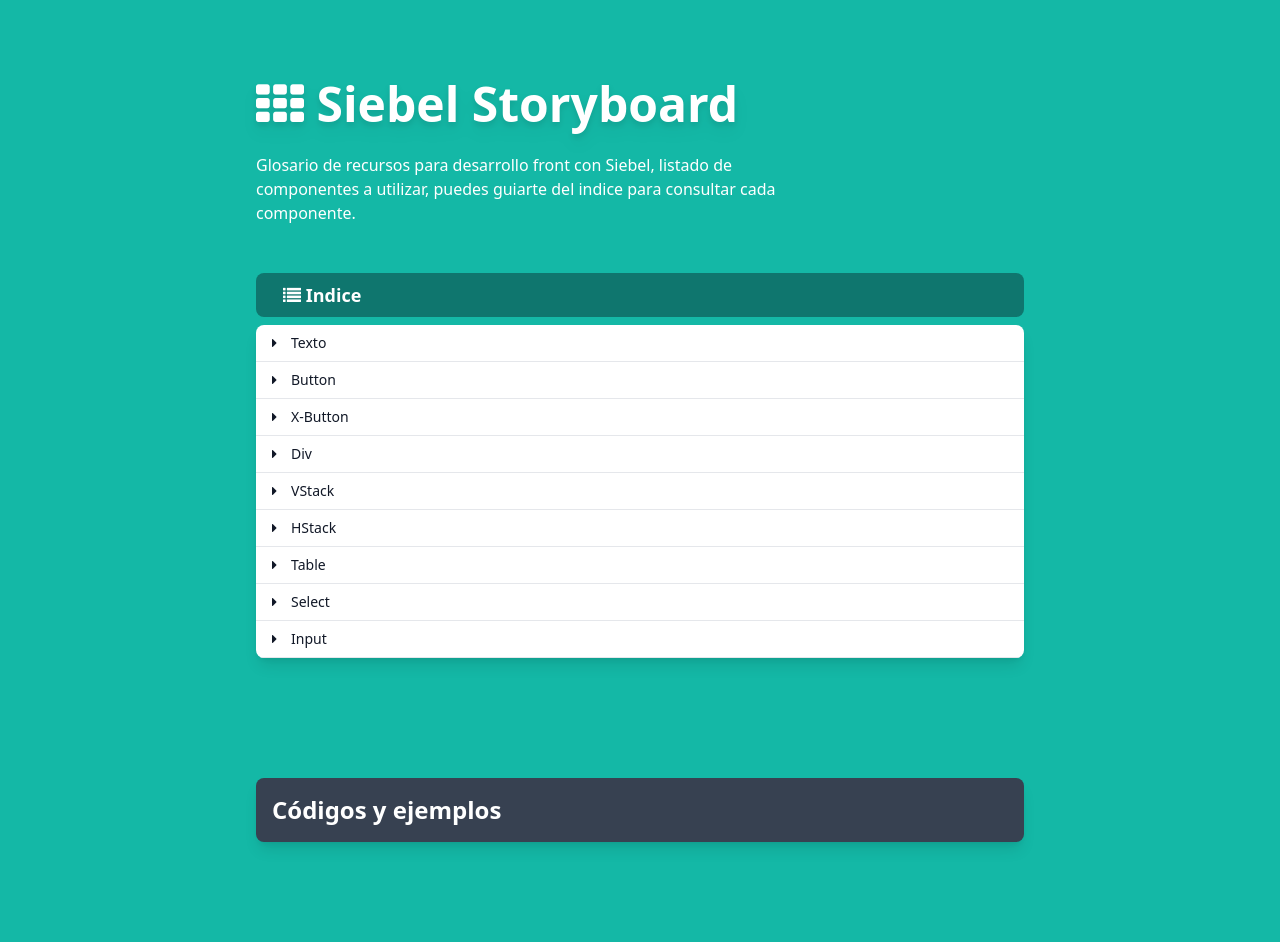
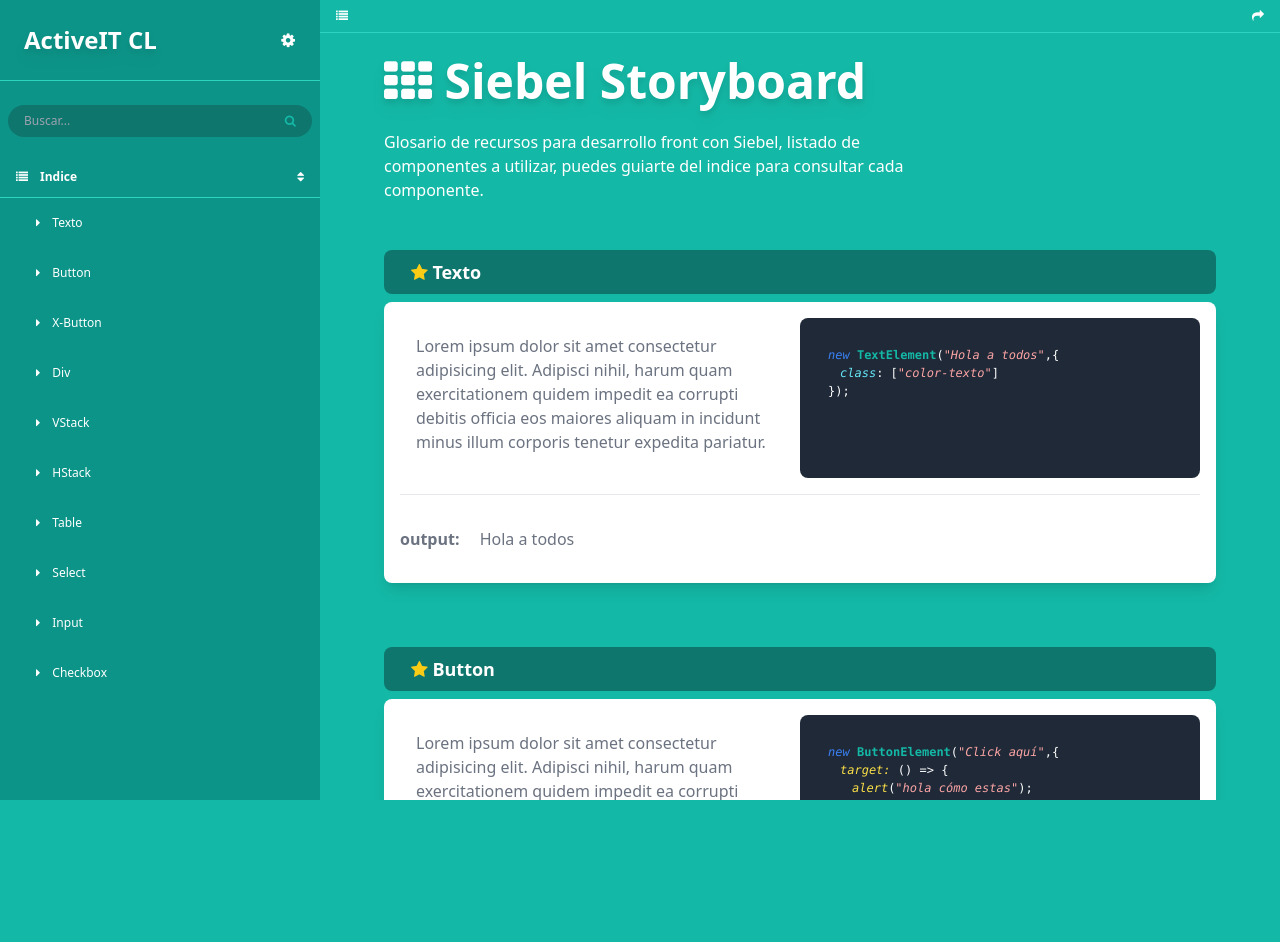
Before and after one commit to sebollito/StoryBook, a website built with webpack: page src/index.html in a window 1280 px wide. Shown: the top 942 px of the page. After the commit the page ends 800 px from the top, so only its background shows below. Built offline with nearby package versions, Linux system fonts and the light colour scheme.

Commit message:
upd: change interface add sidebar

```diff
--- a/package.json
+++ b/package.json
@@ -12,11 +12,11 @@
   "author": "",
   "license": "ISC",
   "devDependencies": {
-    "@types/ait-bpd-common": "git+ssh://git@bitbucket.org:activeitspa/ait-bpd-common.git",
     "@tailwindcss/aspect-ratio": "^0.4.2",
     "@tailwindcss/forms": "^0.5.3",
     "@tailwindcss/line-clamp": "^0.4.4",
     "@tailwindcss/typography": "^0.5.9",
+    "@types/ait-bpd-common": "git+ssh://git@bitbucket.org:activeitspa/ait-bpd-common.git",
     "autoprefixer": "^10.4.14",
     "css-loader": "^6.7.3",
     "html-webpack-plugin": "^5.5.0",
@@ -24,6 +24,7 @@
     "postcss-loader": "^7.2.4",
     "postcss-preset-env": "^8.3.1",
     "style-loader": "^3.3.2",
+    "tailwind-scrollbar": "^3.0.0",
     "tailwindcss": "^3.3.1",
     "ts-loader": "^9.4.2",
     "typescript": "^5.0.4",
--- a/src/Controller.ts
+++ b/src/Controller.ts
@@ -6,6 +6,7 @@
     root: HTMLElement;
     left: HTMLElement;
     center: HTMLElement;
+    centerContainer: HTMLElement;
     right: HTMLElement;
 
     constructor() {
@@ -14,6 +15,7 @@
         this.root = this.document.getElementById('root');
         this.left = this.document.getElementById('left');
         this.center = this.document.getElementById('center');
+        this.centerContainer = this.document.getElementById('center-container');
         this.right = this.document.getElementById('right');
     }
 
--- a/src/components/ElementCollections.ts
+++ b/src/components/ElementCollections.ts
@@ -1,11 +1,10 @@
 
-const implementScrollUp = async function() {
+const implementScrollUp = async function(parent?:HTMLElement) {
     let btnUp = document.getElementById('btn-browser-up');
 
-    window.document.addEventListener('scroll',(w) => {
-        let doc = document.scrollingElement;
-
-        if(doc.scrollTop > 750)
+    parent.addEventListener('scroll',(w) => {
+        console.log(w)
+        if(parent.scrollTop > 750)
         {
             btnUp.classList.add('active');
         }
@@ -16,7 +15,7 @@
     })
 
     btnUp.onclick = (e) => {
-        document.scrollingElement.scrollTo({
+        parent.scrollTo({
             top: 0,
             left: 0,
             behavior: 'smooth'
@@ -28,16 +27,16 @@
 
     let container = document.createElement('div');
     let list = document.createElement('ul');
-        list.className = "w-full text-sm font-medium text-gray-900 bg-white rounded-lg dark:text-gray-500 overflow-hidden shadow-lg";
+        list.className = "w-full text-white font-medium text-gray-900";
 
     items.map((elm: any, index:number) => {
 
         let item = document.createElement('li');
-            item.className = 'transition cursor-pointer w-full px-4 py-2 border-b border-gray-200 hover:bg-gray-100 flex flex-row items-center';
+            item.className = 'transition cursor-pointer text-[12px] w-full px-[3em] py-4 hover:bg-teal-700 flex flex-row items-center';
         let icon = document.createElement('i');
             icon.className = elm.icon;
         let a = document.createElement('a')
-            a.className = 'decoration-none block ml-[1em]';
+            a.className = 'decoration-none block ml-[1em] w-full';
             a.innerText = elm.name
             a.href = "#" + elm.href
 
--- a/src/components/centerBlock.ts
+++ b/src/components/centerBlock.ts
@@ -15,14 +15,14 @@
 
     constructor() {
         super();
-        implementScrollUp();
+        implementScrollUp(this.center);
     }
 
     initPage() {
         console.log("Welcome to Siebel StoryBoard!!!");
-        this.shadeText("Indice",`<i class="fa fa-list"></i>`);
+        //this.shadeText("Indice",`<i class="fa fa-list"></i>`);
         this.BList();
-        this.textBlock();
+        //this.textBlock();
         this.shadeText("Texto");
         this.exmapleContentText();
         this.shadeText("Button");
@@ -45,7 +45,7 @@
 
     BList() {
         let items = [
-            { name: 'Texto', href: 'texto',icon: 'fa fa-caret-right' },
+            { name: 'Texto', href: 'texto',icon: 'fa fa-caret-right text' },
             { name: 'Button', href: 'button',icon: 'fa fa-caret-right' },
             { name: 'X-Button', href: 'x-button',icon: 'fa fa-caret-right' },
             { name: 'Div', href: 'div',icon: 'fa fa-caret-right' },
@@ -54,18 +54,19 @@
             { name: 'Table', href: 'table',icon: 'fa fa-caret-right' },
             { name: 'Select', href: 'select',icon: 'fa fa-caret-right' },
             { name: 'Input', href: 'input',icon: 'fa fa-caret-right' },
+            { name: 'Checkbox', href: 'checkbox',icon: 'fa fa-caret-right' },
         ]
 
-        buildUiList(items,this.center);
+        buildUiList(items,this.left);
     }
 
     textBlock() {
         let str = "Códigos y ejemplos";
-        textDarkBlock(str,this.center);
+        textDarkBlock(str,this.centerContainer);
     }
 
     shadeText(str:string,icon?:string) {
-        shadeTextBlock(str,this.center,icon);
+        shadeTextBlock(str,this.centerContainer,icon);
     }
 
     exmapleContentText() {
@@ -76,7 +77,7 @@
         `;
         let output = `<b>output:</b> <span class="ml-[1em] text-gray-500">Hola a todos</span>`;
 
-        exampleBlockContent(this.lorem,code,output,this.center);
+        exampleBlockContent(this.lorem,code,output,this.centerContainer);
     }
 
     exmapleContentButton() {
@@ -93,7 +94,7 @@
         `;
         let output = `<b>output:</b> <button onclick="alert('hola cómo estas')" class="ml-[1em] transition px-3 py-[.35em] bg-red-500 hover:bg-red-600 text-white rounded-sm shadow">click aquí</button>`;
 
-        exampleBlockContent(this.lorem,code,output,this.center).then(con => {
+        exampleBlockContent(this.lorem,code,output,this.centerContainer).then(con => {
             let right = con.querySelectorAll('.divided div')[1];
                 right.classList.add('h-[14em]');
         });
@@ -104,7 +105,7 @@
         let output = `<b>output:</b> <button onclick="alert('Hola a todos')" class="ml-[1em] bg-blue-700 hover:bg-blue-800 text-white rounded-sm px-3 py-1" id="auth-verify-relation">Verificar</button>`;
 
         let html = false
-        exampleBlockContent(this.lorem,code,output,this.center,html).then(con => {
+        exampleBlockContent(this.lorem,code,output,this.centerContainer,html).then(con => {
             let right = con.querySelectorAll('.divided div')[1];
                 right.classList.add('h-[17em]')
         });
@@ -119,7 +120,7 @@
         });`;
         let output = `<b>output:</b> <span class="ml-[1em] px-3 py-1 border border-gray-200">Saludos</span>`;
 
-        exampleBlockContent(this.lorem,code,output,this.center).then(con => {
+        exampleBlockContent(this.lorem,code,output,this.centerContainer).then(con => {
             let right = con.querySelectorAll('.divided div')[1];
                 right.classList.add('h-[10em]')
         });
@@ -142,7 +143,7 @@
             </p>
         </div>`;
 
-        exampleBlockContent(this.lorem,code,output,this.center).then(con => {
+        exampleBlockContent(this.lorem,code,output,this.centerContainer).then(con => {
             let right = con.querySelectorAll('.divided div')[1];
                 right.classList.add('h-[13em]')
         });
@@ -165,7 +166,7 @@
             </p>
         </div>`;
 
-        exampleBlockContent(this.lorem,code,output,this.center).then(con => {
+        exampleBlockContent(this.lorem,code,output,this.centerContainer).then(con => {
             let right = con.querySelectorAll('.divided div')[1];
                 right.classList.add('h-[13em]')
         });
@@ -239,7 +240,7 @@
             <table>
         </div>`;
 
-        exampleBlockContent(this.lorem,code,output,this.center).then(con => {
+        exampleBlockContent(this.lorem,code,output,this.centerContainer).then(con => {
             let divided = con.querySelectorAll('.divided div');
 
             let left = divided[0];
@@ -303,7 +304,7 @@
                 </select>
             </div>
         </div>`;
-        exampleBlockContent(this.lorem,code,output,this.center).then(con => {
+        exampleBlockContent(this.lorem,code,output,this.centerContainer).then(con => {
             let divided = con.querySelectorAll('.divided div');
 
             let right = divided[1];
@@ -344,7 +345,7 @@
             </div>
         </div>`;
 
-        exampleBlockContent(this.lorem,code,output,this.center).then(con => {
+        exampleBlockContent(this.lorem,code,output,this.centerContainer).then(con => {
             let divided = con.querySelectorAll('.divided div');
 
             let right = divided[1];
--- a/src/css/style.css
+++ b/src/css/style.css
@@ -3,7 +3,7 @@
 @tailwind utilities;
 
 
-html {
+html,#center {
     scroll-behavior: smooth;
 }
 #btn-browser-up {
--- a/src/index.html
+++ b/src/index.html
@@ -8,10 +8,49 @@
 </head>
 <body class="bg-teal-500 text-white p-0 m-0">
     <template>
-        <div id="root" class="flex space-between items-center h-full">
-            <div id="left" class="w-[20%]"></div>
-            <div id="center" class="w-[60%] py-[5em]">
+        <div id="root" class="flex space-between items-start h-full">
+            <div id="left" class="w-[25%] bg-teal-600 h-[100vh] overflow-y-scroll scrollbar scrollbar-thumb-teal-700 scrollbar-track-teal-400 scrollbar-thin">
+                <div class="flex space-between items-center p-4 border-b border-teal-400">
+                    <div class="p-2 font-bold drop-shadow-lg text-2xl w-[70%]">
+                        ActiveIT CL
+                    </div>
+                    <div class="flex justify-end w-[30%]">
+                        <button class="transition hover:bg-teal-700 rounded-full w-[2em] h-[2em]">
+                            <i class="fa fa-cog"></i>
+                        </button>
+                    </div>
+                </div>
+                <div class="p-2 mt-[1em]">
+                    <div class="rounded-full bg-teal-700 px-4 py-2 text-xs flex items-center">
+                        <input type="text" placeholder="Buscar..." class="bg-transparent outline-none w-full" />
+                        <i class="fa fa-search float-right text-teal-500"></i>
+                    </div>
+                </div>
+                <br>
+                <div class="flex space-between items-center text-xs px-4 pb-[1em] border-b border-teal-400">
+                    <div class="w-[10%]">
+                        <i class="fa fa-list"></i>
+                    </div>
+                    <div class="w-full">
+                        <span class="font-bold">Indice</span>
+                    </div>
+                    <div class="w-[10%] text-right">
+                        <i class="fa fa-sort"></i>
+                    </div>
+                </div>
+            </div>
+            <div id="center" class="w-[75%] overflow-y-scroll h-[100vh] scrollbar scrollbar-thumb-teal-700 scrollbar-track-teal-400 scrollbar-thin">
+                <div class="py-2 px-4 text-xs border-b border-teal-400 flex space-between items-center">
+                    <div class="w-[50%]">
+                        <i class="fa fa-list"></i>
+                    </div>
+                    <div class="w-[50%] text-right">
+                        <i class="fa fa-share"></i>
+                    </div>
+                </div>
+                <br>
                 <!--ROOT-->
+                <div id="center-container" class="px-[4em]">
                     <h1 class="text-5xl font-bold drop-shadow-lg">
                         <i class="fa fa-th"></i> Siebel Storyboard
                     </h1>
@@ -21,11 +60,12 @@
                     </p>
                     <br>
                     <br>
-                <button id="btn-browser-up" class="transition rounded-full h-[2.5em] w-[2.5em] p-2 shadow-lg bg-orange-500 hover:bg-orange-600 text-white fixed z-10 bottom-[1em] right-[1em] font-bold text-lg">
+                </div>
+                <button id="btn-browser-up" class="transition rounded-full h-[2.5em] w-[2.5em] p-2 shadow-lg bg-orange-500 hover:bg-orange-600 text-white fixed z-10 bottom-[1em] right-[1.5em] font-bold text-lg">
                     <i class="fa fa-arrow-up"></i>
                 </button>
             </div>
-            <div id="right" class="w-[20%]"></div>
+            <!--<div id="right" class="w-[25%]"></div>-->
         </div>
     </template>
 </body>
--- a/tailwind.config.js
+++ b/tailwind.config.js
@@ -12,5 +12,7 @@
     variants: {
         extend: {}
     },
-    plugins: []
+    plugins: [
+        require('tailwind-scrollbar')
+    ]
 }
```
Also changed, not shown: 1 other file. Lines whose indentation alone changed are shown as unchanged.
